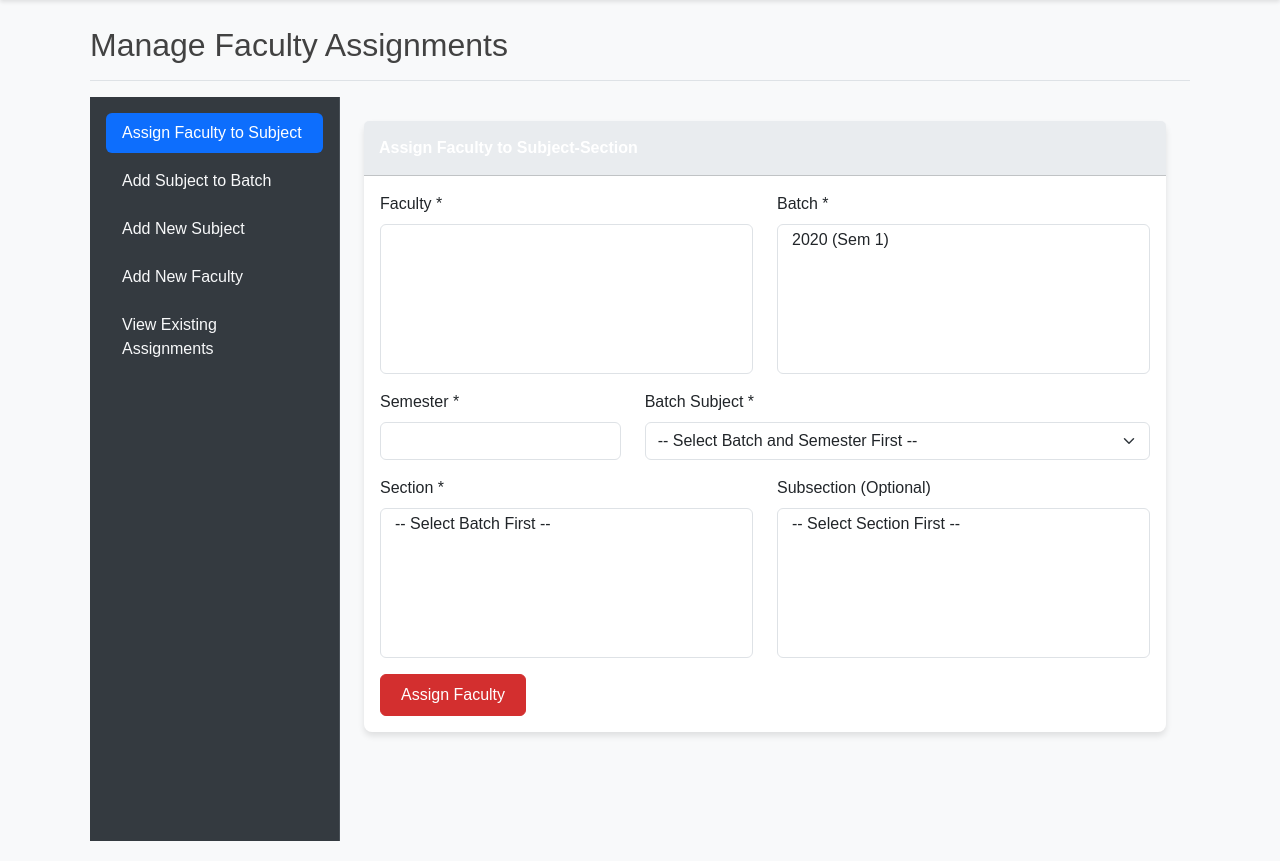
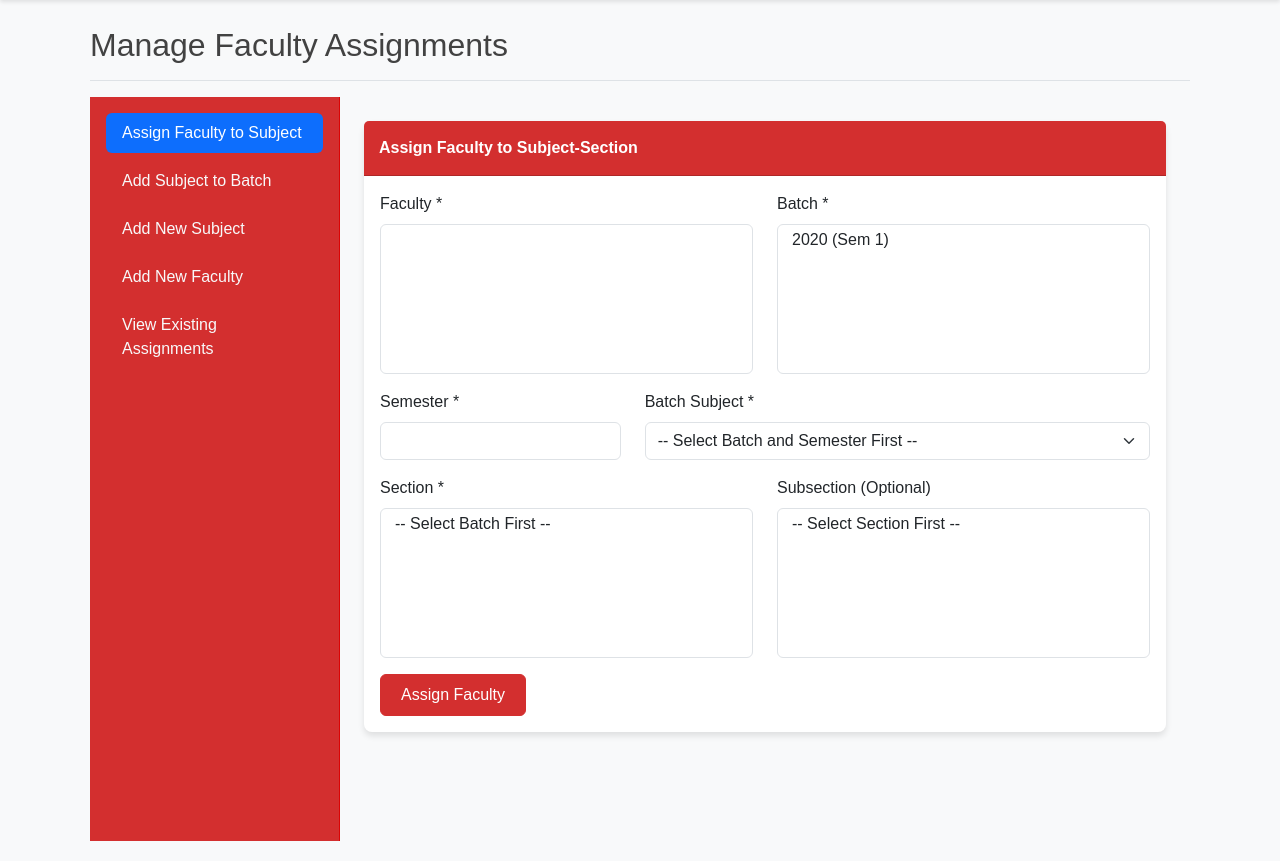
Before and after one commit to Ashi-run/Automatic-Timetable-Generator-, a Flask app: page /faculty_assignments in a window 1280 px wide. Shown: the part 66-927 px from the top of the page. Run offline with Flask 3, Linux system fonts and the light colour scheme; tables that the repository leaves empty hold one stand-in row (values such as "Sample post"); lists and menus that the app fills with data are empty; some libraries are stand-ins or nearby versions.

Commit message:
Updated color and changed to maroon

```diff
--- a/templates/faculty_assignments.html
+++ b/templates/faculty_assignments.html
@@ -6,9 +6,9 @@
     .sidebar {
         min-width: 250px;
         max-width: 250px;
-        background-color: #343a40; /* Dark gray background for a professional look */
+        background-color: #d32f2f; /* Dark gray background for a professional look */
         padding: 1.5rem;
-        border-right: 1px solid #495057;
+        border-right: 1px solid #db0404;
         height: calc(100vh - 56px); /* Adjust height to fit below the navbar */
         position: sticky;
         top: 56px;
@@ -17,7 +17,7 @@
     .main-content {
         padding: 1.5rem;
         flex-grow: 1;
-        width: 100%;
+        width: 150%;
     }
     .card {
         border-radius: 0.5rem;
@@ -25,7 +25,7 @@
         background-color: #fff;
     }
     .card-header {
-        background-color: #e9ecef; /* Light gray header */
+        background-color: #d32f2f; /* Light gray header */
         font-weight: bold;
     }
     .table-container {
@@ -48,7 +48,7 @@
     }
     .nav-link.active {
         color: #fff;
-        background-color: #0d6efd; /* Blue to indicate active state */
+        background-color: #1fb170; /* Blue to indicate active state */
     }
     .tab-pane {
         display: none;
```
